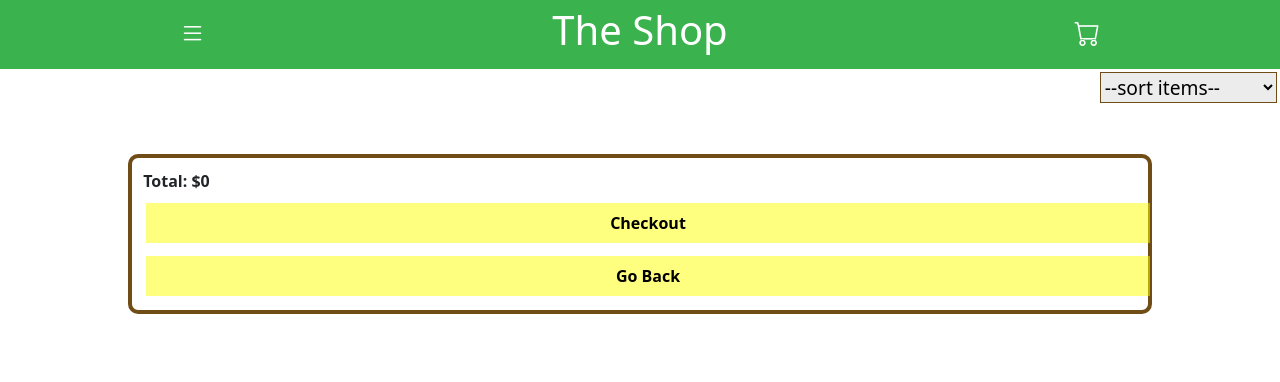
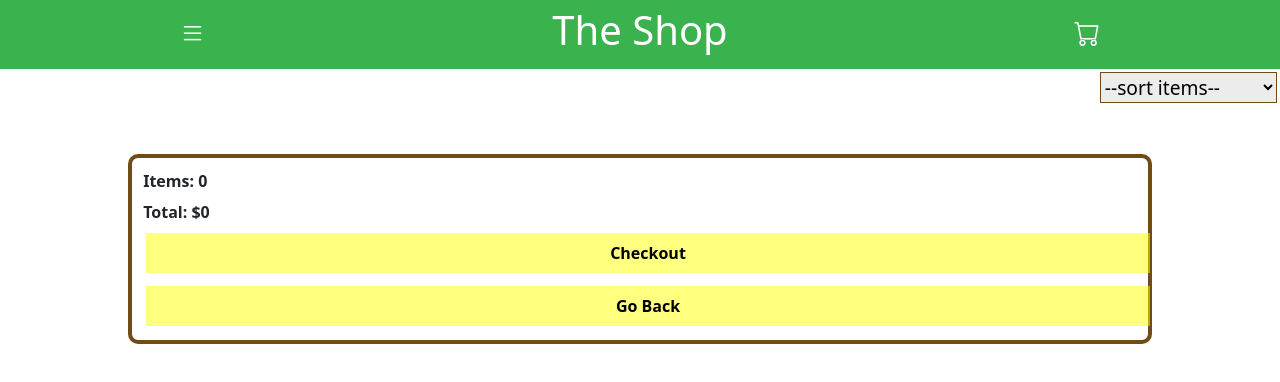
Before and after one commit to jnavarro30/react_the_shop, a React (Create React App) app: page /shopping-cart in a window 1280 px wide. Shown: the top 382 px of the page. Built offline with nearby package versions, Linux system fonts and the light colour scheme.

Commit message:
add & subtract from shopping cart

```diff
--- a/src/App.js
+++ b/src/App.js
@@ -74,6 +74,7 @@ function App() {
             <Route path='/shopping-cart'>
               <ShoppingCart
                 shoppingCart={shoppingCart}
+                setShoppingCart={setShoppingCart}
               />
             </Route>
             <Route path='/checkout'>
--- a/src/components/Nav.js
+++ b/src/components/Nav.js
@@ -14,7 +14,7 @@ function Nav({ showNav, setShowNav, shoppingCart }) {
                 acc += item.quantity
                 return acc
             }, 0)
-            if (totalItems) setTotalCartItems(totalItems)
+            setTotalCartItems(totalItems)
         }
         ItemsInCart()
     }, [shoppingCart])
--- a/src/components/Product.js
+++ b/src/components/Product.js
@@ -7,36 +7,32 @@ function Product({ products, shoppingCart, setShoppingCart }) {
     const { productId } = useParams()
     const history = useHistory()
     const [product, setProduct] = useState(products.find(product => product.id === Number(productId)))
-    const [quantity, setQuantity] = useState(1)
-    const {id, name, price, description, image } = product
+    const { id, name, price, description, image, quantity } = product
     const [total, setTotal] = useState(price)
+    const [productQuantity, setProductQuantity] = useState(quantity)
 
     const handleAddSubtract = operator => {
-        if (operator === '+') setQuantity(prevQuantity => prevQuantity + 1)
+        if (operator === '+') setProductQuantity(prevQuantity => prevQuantity + 1)
         else {
-            if (!quantity) return
-            setQuantity(prevQuantity => prevQuantity - 1)
+            if (productQuantity === 0) return
+            setProductQuantity(prevQuantity => prevQuantity - 1)
         }
     }
 
     const handleAddToCart = () => {
-        let item = shoppingCart.find(elem => elem.id === Number(productId))
+        let item = shoppingCart.find(elem => elem.id === id)
 
         if (item) {
-            if (item.quantity === quantity) {
-                console.log('already added')
-                return
-            }
-
             let updateCart = shoppingCart.map(elem => {
                 if (elem.id === Number(productId)) {
                     return {
                         ...elem,
-                        quantity
+                        quantity: elem.quantity + productQuantity
                     }
                 }
                 return elem
             })
+
             setShoppingCart([
                 ...updateCart
             ])
@@ -45,7 +41,7 @@ function Product({ products, shoppingCart, setShoppingCart }) {
                 ...shoppingCart,
                 {
                     ...product,
-                    quantity
+                    quantity: productQuantity
                 }
             ])
         }
@@ -53,8 +49,8 @@ function Product({ products, shoppingCart, setShoppingCart }) {
 
     useEffect(() => {
         setProduct(products.find(product => product.id === Number(productId)))
-        setTotal(quantity * price)
-    }, [quantity, productId, price, products])
+        setTotal(productQuantity * price)
+    }, [productQuantity, productId, price, products])
 
     return (
         <StyledProduct>
@@ -71,7 +67,7 @@ function Product({ products, shoppingCart, setShoppingCart }) {
                     <div>Qty</div>
                     <div>
                         <i className="bi bi-dash-lg" onClick={() => handleAddSubtract('-')}></i>
-                        <span>{quantity}</span>
+                        <span>{productQuantity}</span>
                         <i className="bi bi-plus-lg" onClick={() => handleAddSubtract('+')}></i>
                     </div>
                 </div>
--- a/src/components/ShoppingCart.js
+++ b/src/components/ShoppingCart.js
@@ -4,13 +4,17 @@ import { StyledShoppingCart } from './styled/ShoppingCart.styled';
 // components
 import ShoppingCartItem from './ShoppingCartItem';
 
-function ShoppingCart({ shoppingCart }) {
+function ShoppingCart({ shoppingCart, setShoppingCart }) {
     const history = useHistory()
-    const [total, setTotal] = useState(0)
+    const [totalPrice, setTotalPrice] = useState(0)
+    const [totalItems, setTotalItems] = useState(0)
 
     useEffect(() => {
-        setTotal(
+        setTotalPrice(
             shoppingCart.reduce((acc, item) => acc + (item.price * item.quantity), 0)
+        )
+        setTotalItems(
+            shoppingCart.reduce((acc, item) => acc + item.quantity, 0)
         )
     }, [shoppingCart])
 
@@ -23,12 +27,16 @@ function ShoppingCart({ shoppingCart }) {
                             key={index}
                             item={item}
                             shoppingCart={shoppingCart}
+                            setShoppingCart={setShoppingCart}
+                            total={totalPrice}
+                            setTotal={setTotalPrice}
                         />
                     ))
                 }
             </div>
             <div className='product-bottom'>
-                <div>Total: ${total}</div>
+                <div>Items: {totalItems}</div>
+                <div>Total: ${totalPrice}</div>
                 <button>Checkout</button>
                 <button onClick={() => history.push('/')}>Go Back</button>
             </div>
--- a/src/components/ShoppingCartItem.js
+++ b/src/components/ShoppingCartItem.js
@@ -1,17 +1,35 @@
-import { useState } from 'react';
+import { useState, useEffect } from 'react';
 // styles
 import { StyledShoppingCartItem } from './styled/ShoppingCartItem.styled';
 
-function ShoppingCartItem({ item, shoppingCart }) {
-    const [itemQuantity, setItemQuantity] = useState(0)
-    const { image, name, quantity, price } = item
+function ShoppingCartItem({ item, shoppingCart, setShoppingCart }) {
+    const { image, name, quantity, price, id } = item
+    const [itemQuantity, setItemQuantity] = useState(quantity)
+
     const handleAddSubtract = operator => {
-        console.log('working')
-        if (operator === '+') setItemQuantity(quantity + 1)
-        else {
-            if (!itemQuantity) return
-            setItemQuantity(itemQuantity - 1)
+        if (operator === '+') setItemQuantity(prevQuantity => prevQuantity + 1)
+        else setItemQuantity(prevQuantity => prevQuantity - 1)
+    }
+
+    useEffect(() => {
+        const updateQuantity = () => {
+            let updateCart = shoppingCart.map(item => {
+                if (item.id === id) {
+                    return {
+                        ...item,
+                        quantity: itemQuantity
+                    }
+                }
+                return item
+            })
+            setShoppingCart([...updateCart])
         }
+        updateQuantity()
+    }, [itemQuantity])
+
+    const handleDelete = () => {
+        let updateCart = shoppingCart.filter(item => item.id !== id)
+        setShoppingCart([...updateCart])
     }
 
     return (
@@ -26,13 +44,16 @@ function ShoppingCartItem({ item, shoppingCart }) {
                 <div>Price ${price}</div>
                 <div>
                     <i className="bi bi-dash-lg" onClick={() => handleAddSubtract('-')}></i>
-                    <span>{quantity}</span>
+                    <span>{itemQuantity}</span>
                     <i className="bi bi-plus-lg" onClick={() => handleAddSubtract('+')}></i>
                 </div>
-                <div>Subtotal ${quantity * price}</div>
+                <div>Subtotal ${itemQuantity * price}</div>
+                <button onClick={handleDelete}>delete</button>
             </div>
         </StyledShoppingCartItem>
     )
 }
 
 export default ShoppingCartItem
+
+// update quantity on shopping cart
--- a/src/list.js
+++ b/src/list.js
@@ -4,20 +4,23 @@ export const list = [
       image: 'https://images.unsplash.com/photo-1500420254515-0faefa2dac99?ixid=MnwxMjA3fDB8MHxwaG90by1wYWdlfHx8fGVufDB8fHx8&ixlib=rb-1.2.1&auto=format&fit=crop&w=987&q=80',
       name: 'Basil',
       description: 'Basil is an herb in the mint family. It adds flavor to meals, and its nutrients may provide health benefits.',
-      price: 10
+      price: 10,
+      quantity: 0
     },
     {
       id: 1,
       image: 'https://cdn.pixabay.com/photo/2016/03/29/01/06/cilantro-1287301_960_720.jpg',
       name: 'Cilantro',
       description: 'People use cilantro as a flavorsome addition to soups, salads, curries, and other dishes. In some parts of the world, people call it coriander.',
-      price: 8
+      price: 8,
+      quantity: 0
     },
     {
       id: 2,
       image: `https://images.unsplash.com/photo-1602769515559-e15133a7e992?ixlib=rb-1.2.1&ixid=MnwxMjA3fDB8MHxwaG90by1wYWdlfHx8fGVufDB8fHx8&auto=format&fit=crop&w=1009&q=80`,
       name: 'Green Onions',
       description: '',
-      price: 12
+      price: 12,
+      quantity: 0
     }
   ]
```
